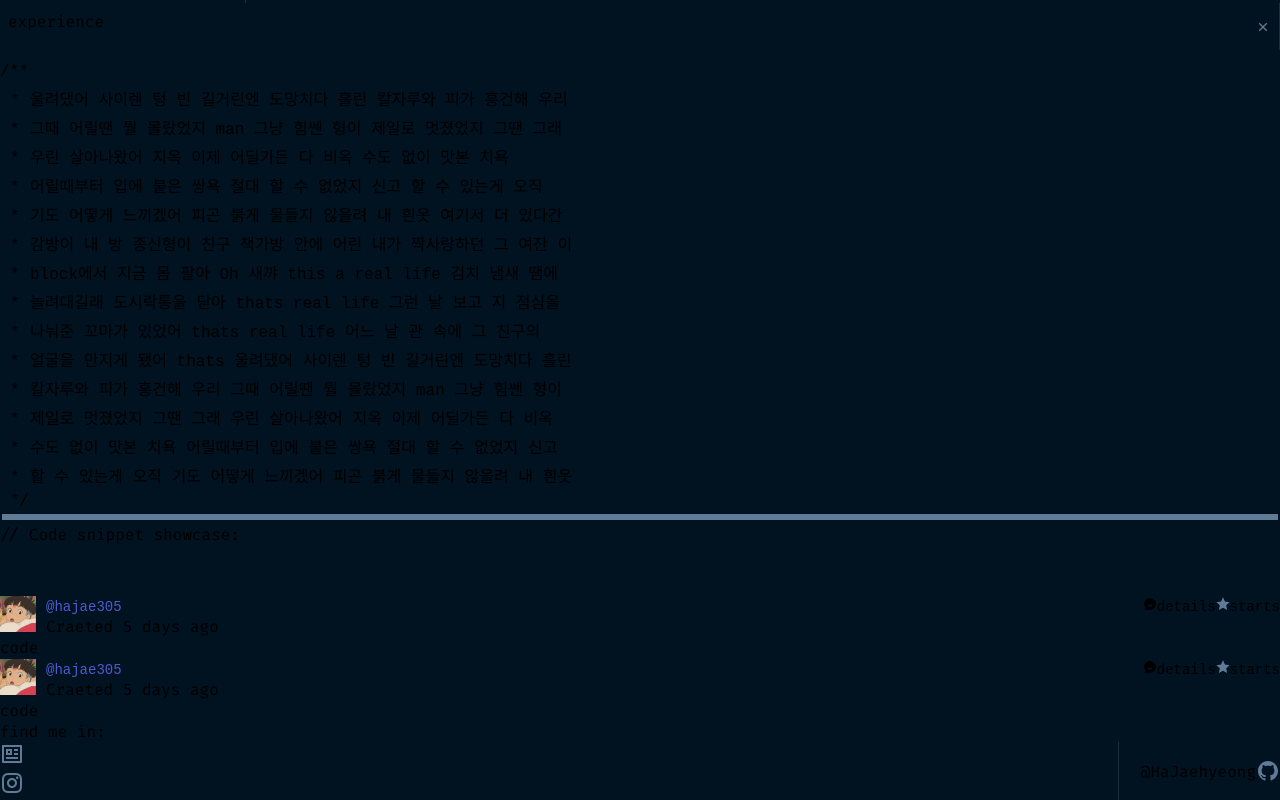
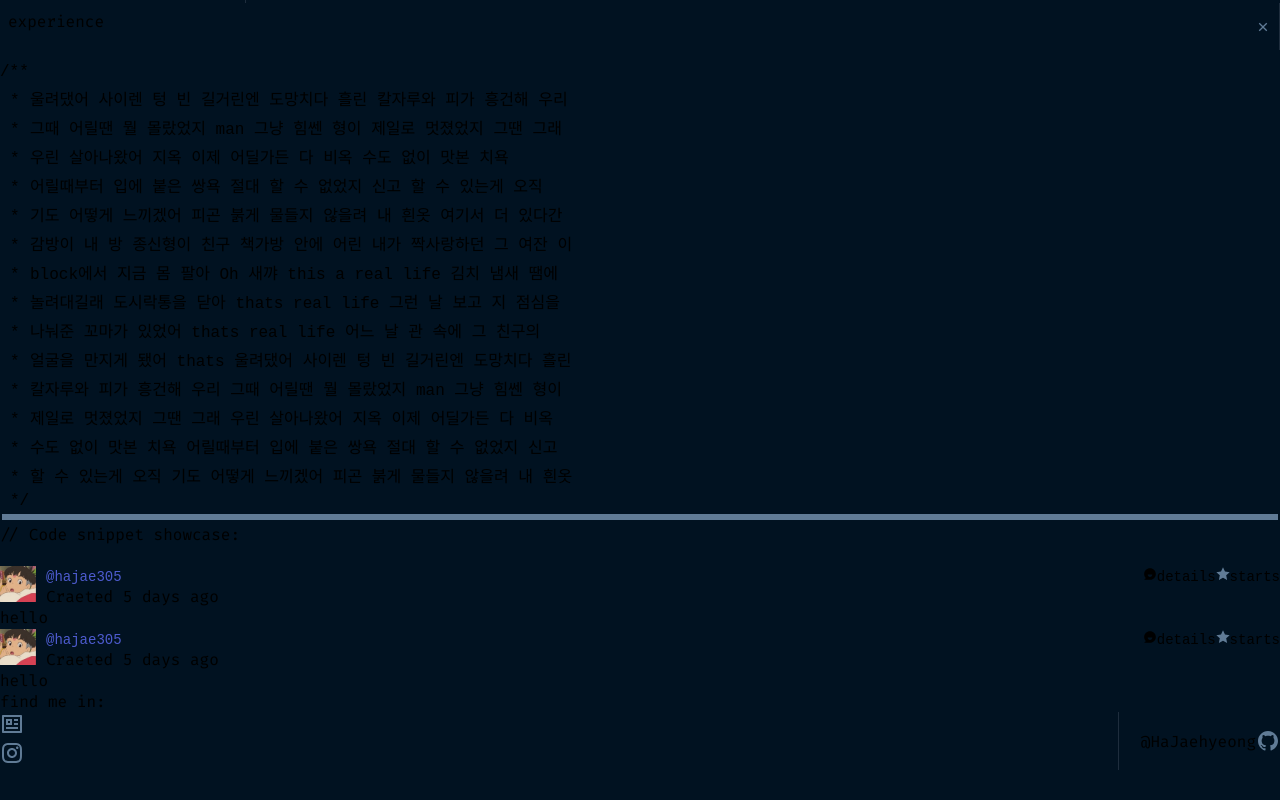
Before and after one commit to HaJaehyeong/portfolio, a Next.js app: page /about in a window 1280 px wide. Shown: the part 439-1239 px from the top of the page. After the commit the page ends 1209 px from the top, so only its background shows below. Built offline with nearby package versions, Linux system fonts and the light colour scheme.

Commit message:
HAJAE-5 add codebox component

```diff
--- a/src/components/about/code/showcase/codebox/codebox.tsx
+++ b/src/components/about/code/showcase/codebox/codebox.tsx
@@ -5,10 +5,10 @@ import { RiChatSmile3Fill } from '@remixicon/react';
 import Star from '@/components/star/star';
 
 type AboutCodeShowcaseCodeBoxProps = {
-  code: React.ReactNode;
+  children: React.ReactNode;
 };
 
-const AboutCodeShowcaseCodeBox: React.FC<AboutCodeShowcaseCodeBoxProps> = ({ code }) => {
+const AboutCodeShowcaseCodeBox: React.FC<AboutCodeShowcaseCodeBoxProps> = ({ children }) => {
   return (
     <div className={styles.codeboxWrapper}>
       <div className={styles.info}>
@@ -32,7 +32,7 @@ const AboutCodeShowcaseCodeBox: React.FC<AboutCodeShowcaseCodeBoxProps> = ({ cod
           </code>
         </div>
       </div>
-      {code}
+      {children}
     </div>
   );
 };
--- a/src/components/about/code/showcase/showcase.module.scss
+++ b/src/components/about/code/showcase/showcase.module.scss
@@ -1,9 +1,12 @@
 .showcase-wrapper {
+  display: flex;
+  flex-direction: column;
+  gap: 30px;
   padding: 20px 40px;
 
   color: var(--secondary-gray);
 }
 
 .title {
-  margin-bottom: 50px;
+  margin-bottom: 20px;
 }
--- a/src/components/about/code/showcase/showcase.tsx
+++ b/src/components/about/code/showcase/showcase.tsx
@@ -1,3 +1,4 @@
+import CodeBox from '@/components/codebox/codebox';
 import AboutCodeShowcaseCodeBox from './codebox/codebox';
 import styles from './showcase.module.scss';
 
@@ -5,8 +6,12 @@ const AboutCodeShowcase: React.FC = () => {
   return (
     <div className={styles.showcaseWrapper}>
       <div className={styles.title}>// Code snippet showcase:</div>
-      <AboutCodeShowcaseCodeBox code={<div>code</div>} />
-      <AboutCodeShowcaseCodeBox code={<div>code</div>} />
+      <AboutCodeShowcaseCodeBox>
+        <CodeBox />
+      </AboutCodeShowcaseCodeBox>
+      <AboutCodeShowcaseCodeBox>
+        <CodeBox />
+      </AboutCodeShowcaseCodeBox>
     </div>
   );
 };
--- /dev/null
+++ b/src/components/codebox/codebox.module.scss
@@ -0,0 +1,9 @@
+.codebox-wrapper {
+  margin: 10px 0;
+  padding: 20px;
+  width: 100%;
+  height: fit-content;
+
+  border: solid 1px var(--line);
+  border-radius: 15px;
+}
--- /dev/null
+++ b/src/components/codebox/codebox.tsx
@@ -0,0 +1,7 @@
+import styles from './codebox.module.scss';
+
+const CodeBox: React.FC = () => {
+  return <div className={styles.codeboxWrapper}>hello</div>;
+};
+
+export default CodeBox;
```
